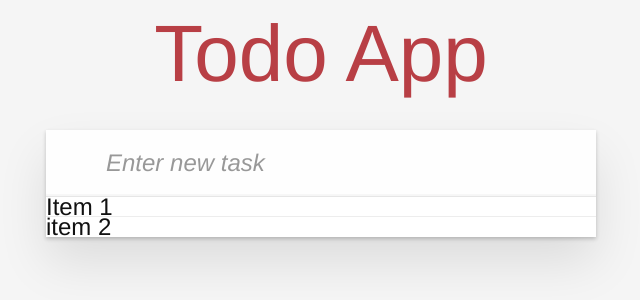
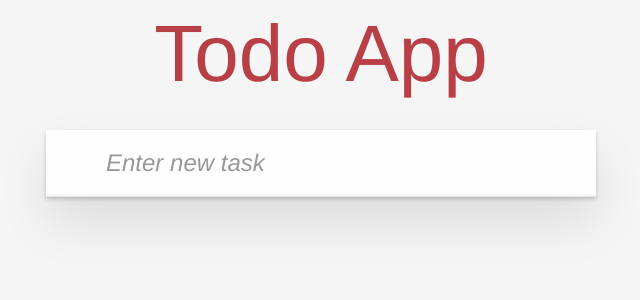
Before and after one commit to abdulkadiret/Todo-App, a React (Create React App) app: page / in a window 1280 px wide. Shown: the top 300 px of the page, without its empty margins (319-959 px from the left). Built offline with nearby package versions, Linux system fonts and the light colour scheme.

Commit message:
Create a new todo & display the todo items in a list

```diff
--- a/src/App.js
+++ b/src/App.js
@@ -1,12 +1,18 @@
-import React from 'react';
+import React, { useState } from 'react';
 import Header from './Components/Header';
 import TodoList from './Components/TodoList';
 
 function App() {
+  const [todoList, setTodList] = useState([]);
+
+  const addTodoItem = (todoItemValue) => {
+    setTodList(todoList.concat(todoItemValue));
+  };
+
   return (
     <div className="todoapp">
-      <Header />
-      <TodoList />
+      <Header addTodo={addTodoItem} />
+      <TodoList todos={todoList} />
     </div>
   );
 }
--- a/src/Components/Header.js
+++ b/src/Components/Header.js
@@ -1,15 +1,31 @@
-import React from 'react';
+import React, { useState } from 'react';
 
-const Header = () => {
+const Header = (props) => {
+  const [todoValue, setTodoValue] = useState('');
+
+  const handleChange = (e) => {
+    setTodoValue(e.target.value);
+  };
+
+  const handleSubmit = (e) => {
+    e.preventDefault();
+    if (todoValue !== '') {
+      props.addTodo(todoValue);
+      setTodoValue('');
+    }
+  };
+
   return (
     <header id="header">
       <h1>Todo App</h1>
-      <form>
+      <form onSubmit={handleSubmit}>
         <input
           className="new-todo"
           type="text"
           placeholder="Enter new task"
           autoFocus
+          value={todoValue}
+          onChange={handleChange}
         />
       </form>
     </header>
--- a/src/Components/TodoList.js
+++ b/src/Components/TodoList.js
@@ -1,11 +1,12 @@
 import React from 'react';
 
-const TodoList = () => {
+const TodoList = (props) => {
   return (
     <section className="main">
       <ul className="todo-list">
-        <li>Item 1</li>
-        <li>item 2</li>
+        {props.todos.map((todo) => (
+          <li>{todo}</li>
+        ))}
       </ul>
     </section>
   );
```
